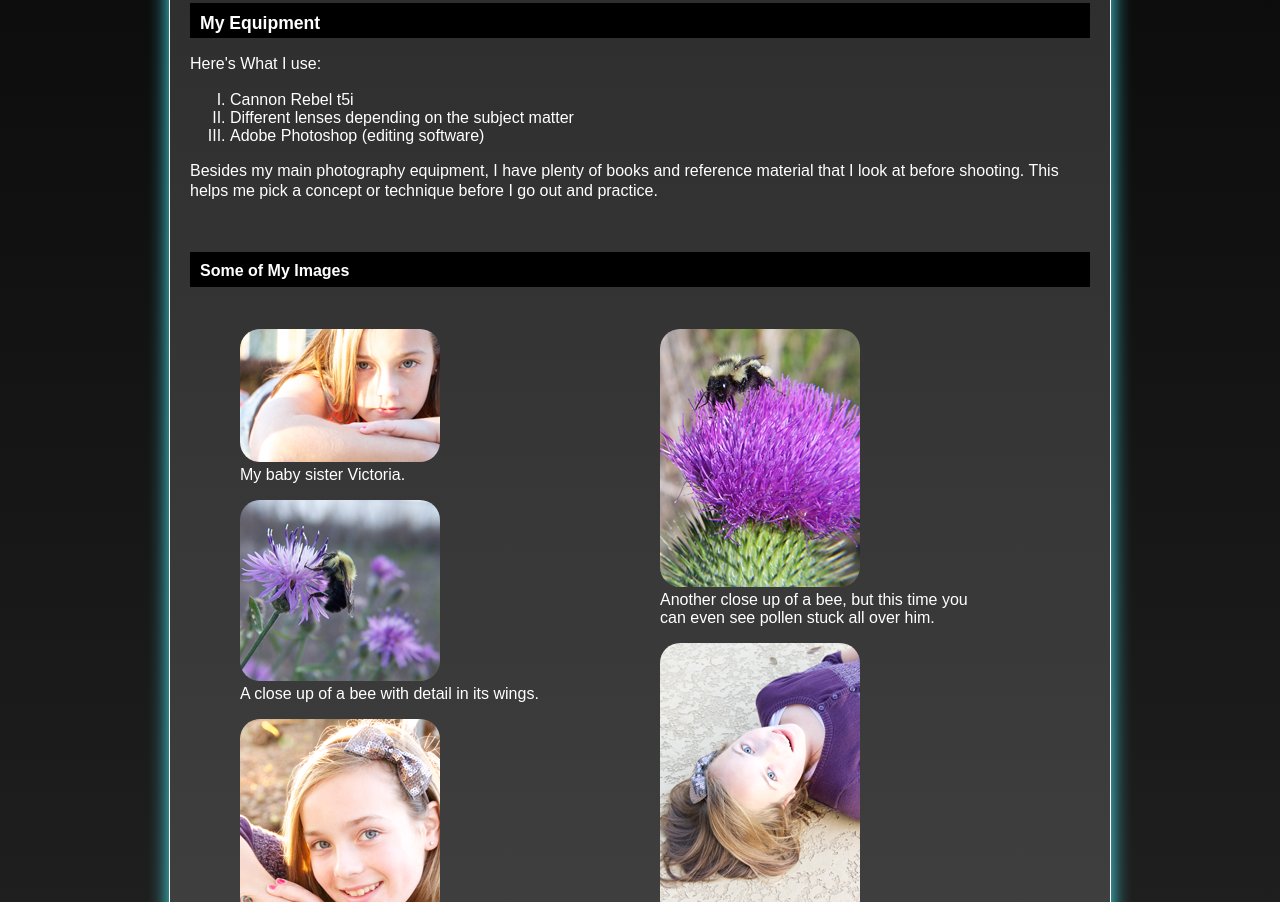
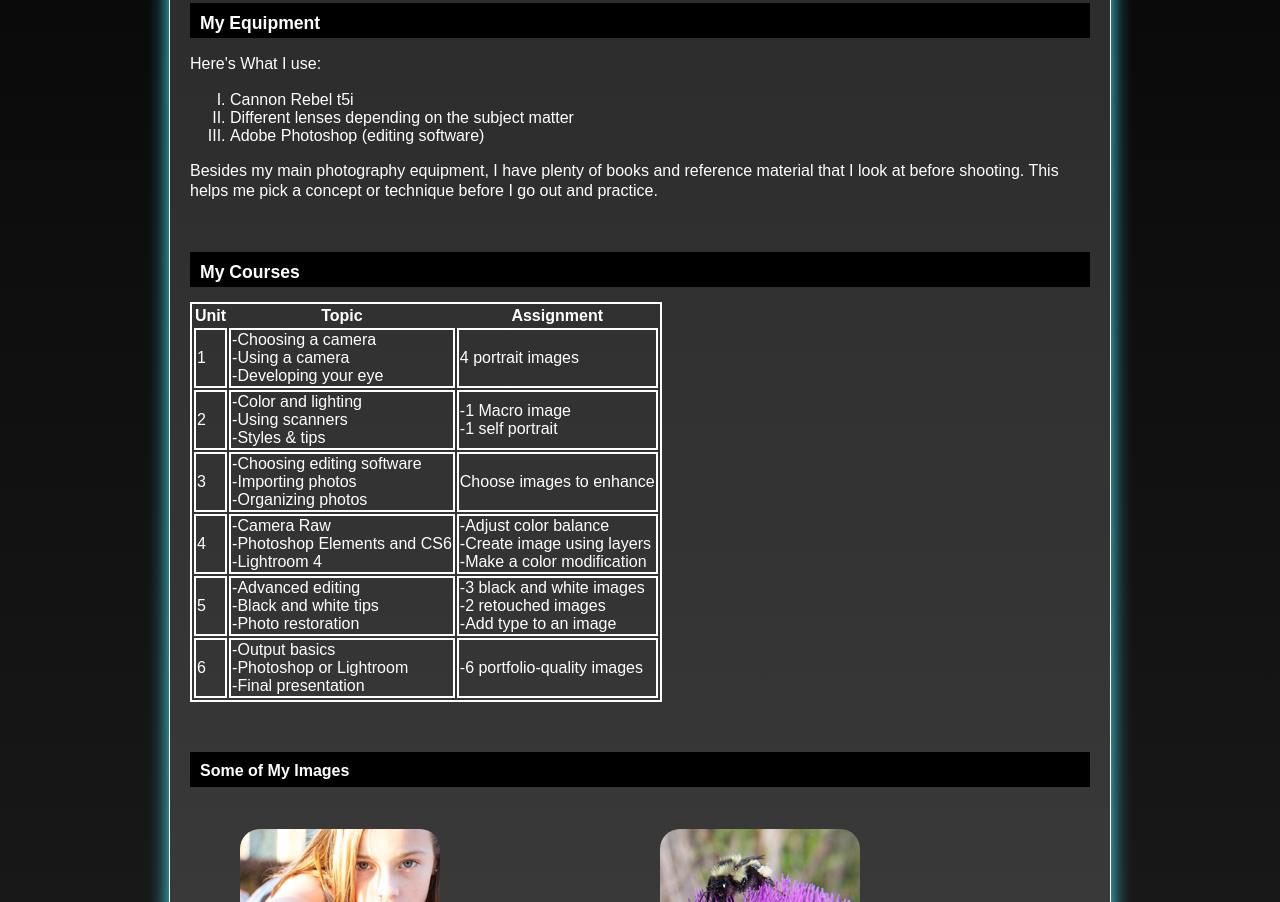
Before and after one commit to schaefera/DWS1, a plain HTML site: page Project4/index.html in a window 1280 px wide. Shown: the part 640-1542 px from the top of the page. Drawn offline with Linux system fonts and the light colour scheme.

Commit message:
created table

```diff
--- a/Project4/css/main.css
+++ b/Project4/css/main.css
@@ -113,6 +113,13 @@
 		clear: both;
 		}
 
+/*Table*/
+	table{
+		border:2px solid white;
+		}
+	table td{
+		border: 2px solid white;
+		}
 /*Images*/
 	img{
 		border-radius:20px;
--- a/Project4/index.html
+++ b/Project4/index.html
@@ -73,6 +73,64 @@
 				</p>
 			</div>
 
+			<div id="courses">
+				<h2>My Courses</h2><!--my courses section-->
+				<table>
+					<tr>
+						<th scope="col">Unit</th>
+						<th scope="col">Topic</th>
+						<th scope="col">Assignment</th>
+					</tr>
+					<tr>
+						<td>1</td>
+						<td>-Choosing a camera </br>
+							-Using a camera </br>
+							-Developing your eye</td>
+						<td> 4 portrait images </td>
+					</tr>
+					<tr>
+						<td>2</td>
+						<td>-Color and lighting </br>
+							-Using scanners </br>
+							-Styles & tips</td>
+						<td>-1 Macro image </br>
+							-1 self portrait </td>
+					</tr>
+					<tr>
+						<td>3</td>
+						<td>-Choosing editing software </br>
+							-Importing photos </br>
+							-Organizing photos</td>
+						<td>Choose images to enhance </td>
+					</tr>
+					<tr>
+						<td>4</td>
+						<td>-Camera Raw </br>
+							-Photoshop Elements and CS6 </br>
+							-Lightroom 4</td>
+						<td>-Adjust color balance</br>
+							-Create image using layers</br>
+							-Make a color modification</td>
+					</tr>
+					<tr>
+						<td>5</td>
+						<td>-Advanced editing</br>
+							-Black and white tips</br>
+							-Photo restoration</td>
+						<td>-3 black and white images </br>
+							-2 retouched images</br>
+							-Add type to an image</td>
+					</tr>
+					<tr>
+						<td>6</td>
+						<td>-Output basics</br>
+							-Photoshop or Lightroom</br>
+							-Final presentation</td>
+						<td>-6 portfolio-quality images</td>
+					</tr>
+				</table>
+			</div>
+
 			<h3 id="images">Some of My Images</h3><!--Section three-->
 
 			<div id="column1Images">
```
